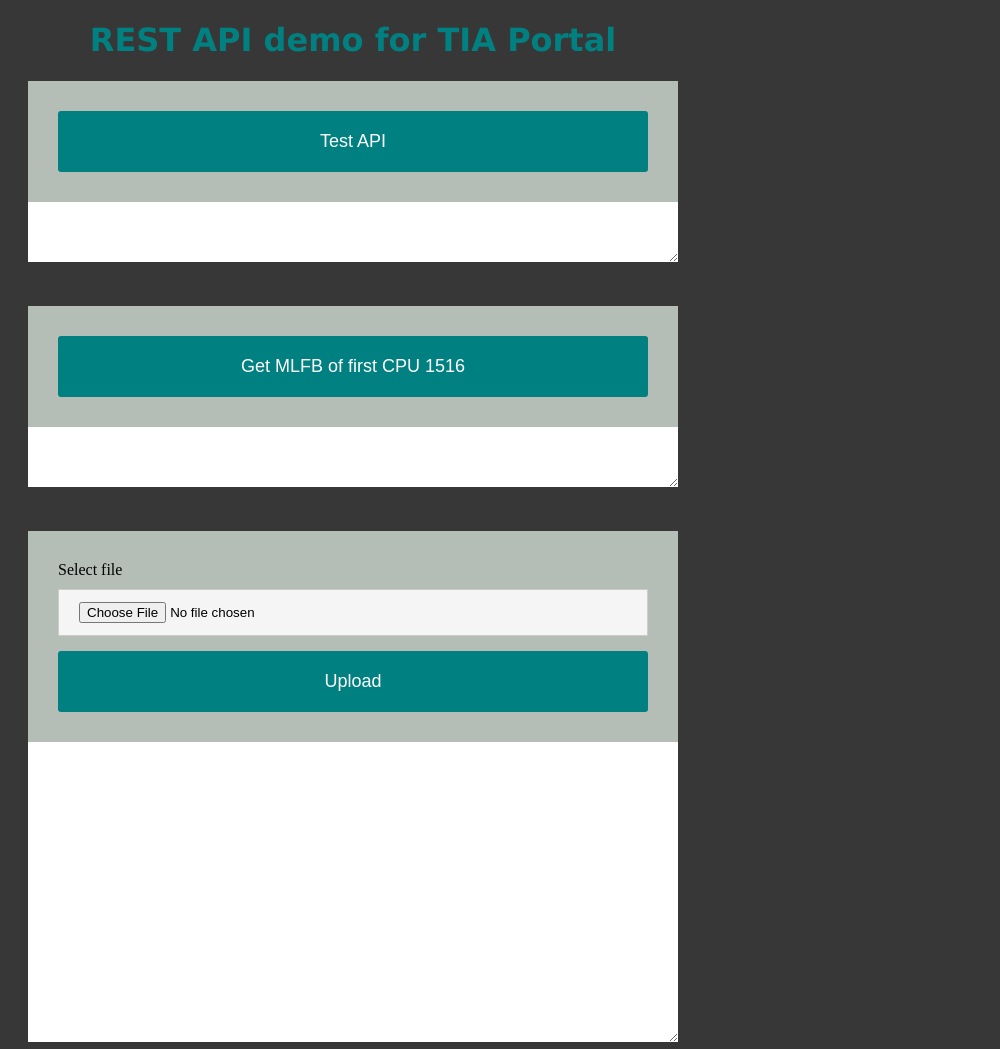
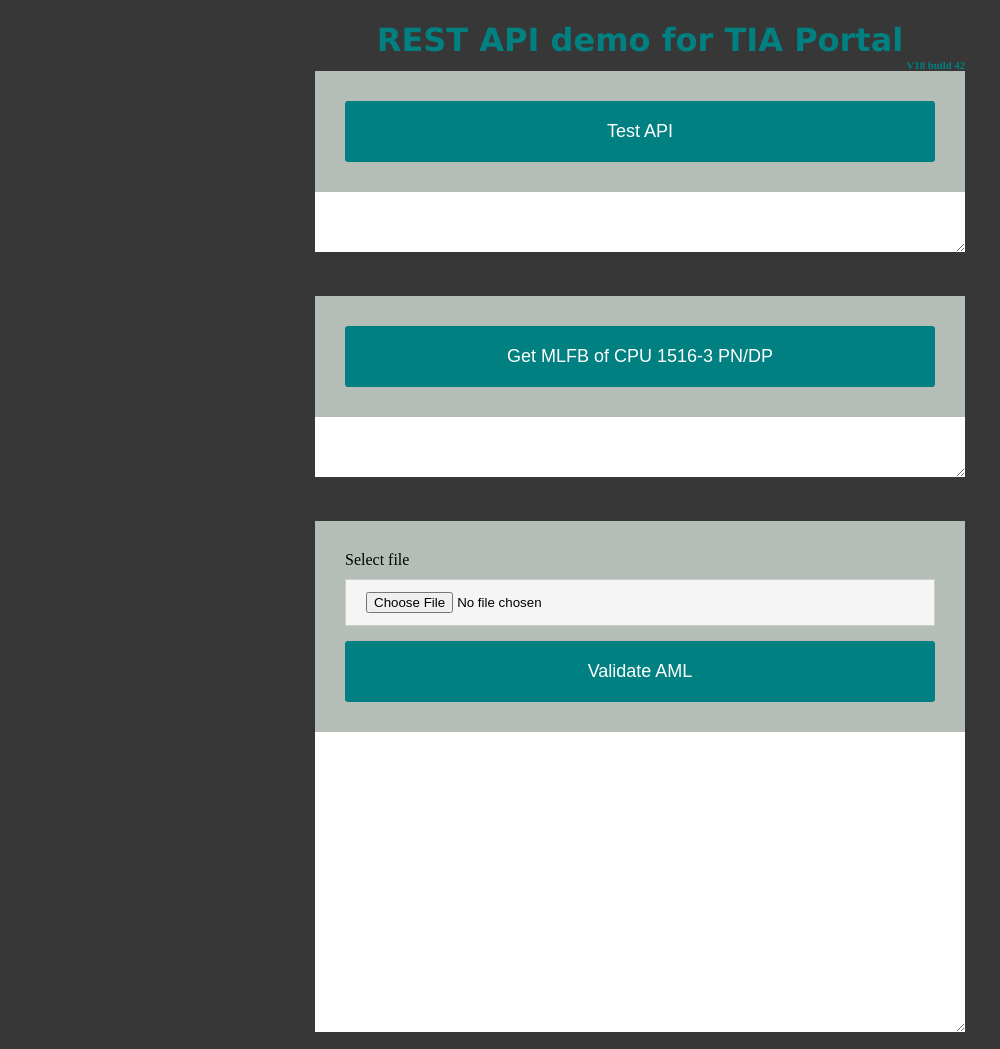
Before and after one commit to praseodeveloper/FileUpload, a website: page frontend/index.html in a window 1280 px wide. Shown: the whole page, without its empty margins (0-1000 px from the left). Drawn offline with Linux system fonts and the light colour scheme.

Commit message:
UI polish

```diff
--- a/frontend/index.html
+++ b/frontend/index.html
@@ -9,6 +9,7 @@
 <body>
     <div class="container">
         <h1>REST API demo for TIA Portal</h1>
+        <h6 class="subText">V18 build 42</h6>
 
         <div class="tileContainer">
 
@@ -24,7 +25,7 @@
 
             <div class="tile">
                 <form id='getMLFBForm' class="form">
-                    <button class="submit-btn" type='submit'>Get MLFB of first CPU 1516</button>
+                    <button class="submit-btn" type='submit'>Get MLFB of CPU 1516-3 PN/DP</button>
                 </form>
                 <div class="loaderContainer">
                     <textarea id="getMLFBResult" class="smallTextArea"></textarea>
@@ -38,7 +39,7 @@
                         <label for='file'>Select file</label>
                         <input id='file' type="file">
                     </div>
-                    <button class="submit-btn" type='submit'>Upload</button>
+                    <button class="submit-btn" type='submit'>Validate AML</button>
                 </form>
                 <div class="loaderContainer">
                     <textarea id="validateAmlResult" class="largeTextArea"></textarea>
--- a/frontend/style.css
+++ b/frontend/style.css
@@ -1,7 +1,4 @@
 /* style.css */
-:root {
-    --tile-width: 650px;
-}
 
 body {
     background-color: #373737;
@@ -12,15 +9,22 @@
 }
 
 .container {
-    max-width: var(--tile-width);
-    margin: 20px;
+    max-width: 650px;
+    margin: auto;
 }
 
-.container h1,
-.container h2 {
+.container h1 {
+    font-family: 'Lucida Sans', 'Lucida Sans Regular', 'Lucida Grande', 'Lucida Sans Unicode', Geneva, Verdana, sans-serif;
     text-align: center;
     color: teal;
-    font-family: 'Lucida Sans', 'Lucida Sans Regular', 'Lucida Grande', 'Lucida Sans Unicode', Geneva, Verdana, sans-serif;
+    margin-bottom: 0;
+}
+
+.subText {
+    margin-top: 0;
+    margin-bottom:0;
+    text-align: right;
+    color: teal;
 }
 
 form {
@@ -57,7 +61,7 @@
 
 textarea {
     resize: vertical;
-    width: var(--tile-width);
+    width: 100%;
     padding: 10px;
     border: 1px;
 }
```
